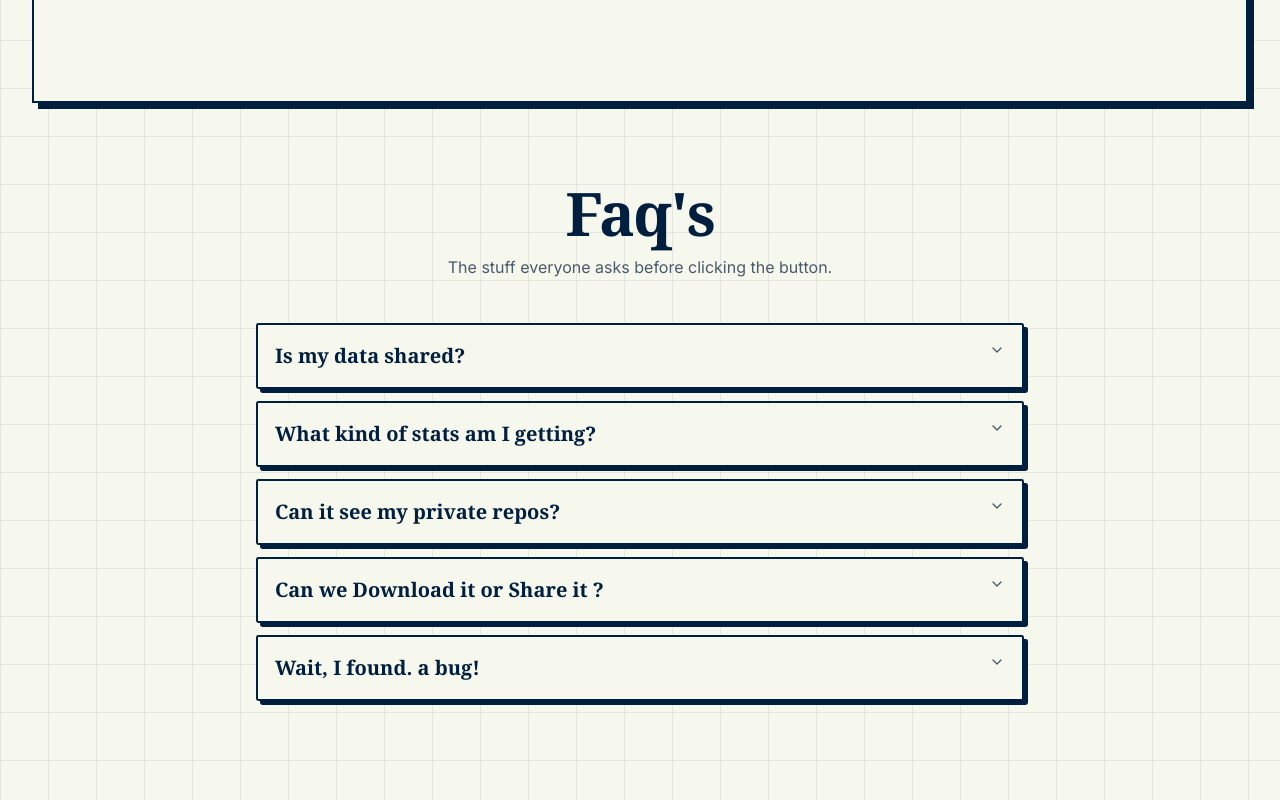
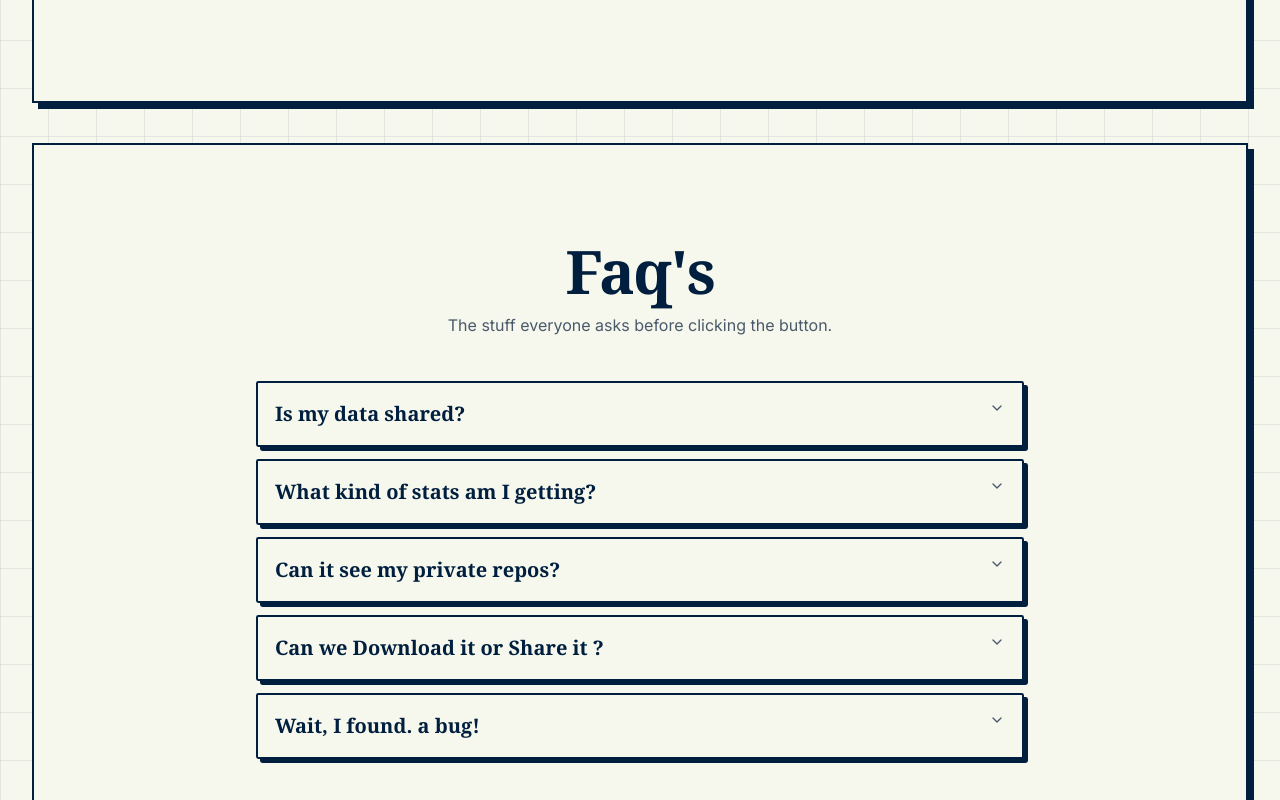
Before and after one commit to Dru-429/github-wrapped, a Next.js app: page / in a window 1280 px wide. Shown: the part 3320-4120 px from the top of the page. Built offline with nearby package versions, Linux system fonts and the light colour scheme; no server answers; the database is empty.

Commit message:
Add boxy style

```diff
--- a/components/landing_ui/Faq.tsx
+++ b/components/landing_ui/Faq.tsx
@@ -13,7 +13,7 @@ import { faqData } from './data'
 
 export default function Faq() {
   return (
-    <section id='faq' className='mb-10 mt-8 p-6 md:p-12'>
+    <section id='faq' className='boxy mt-10 px-6 py-16 md:px-12 md:py-24 md:pb-28'>
       <div className='mx-auto max-w-3xl '>
         <motion.h2
           initial={{ opacity: 0, y: 16 }}
```
